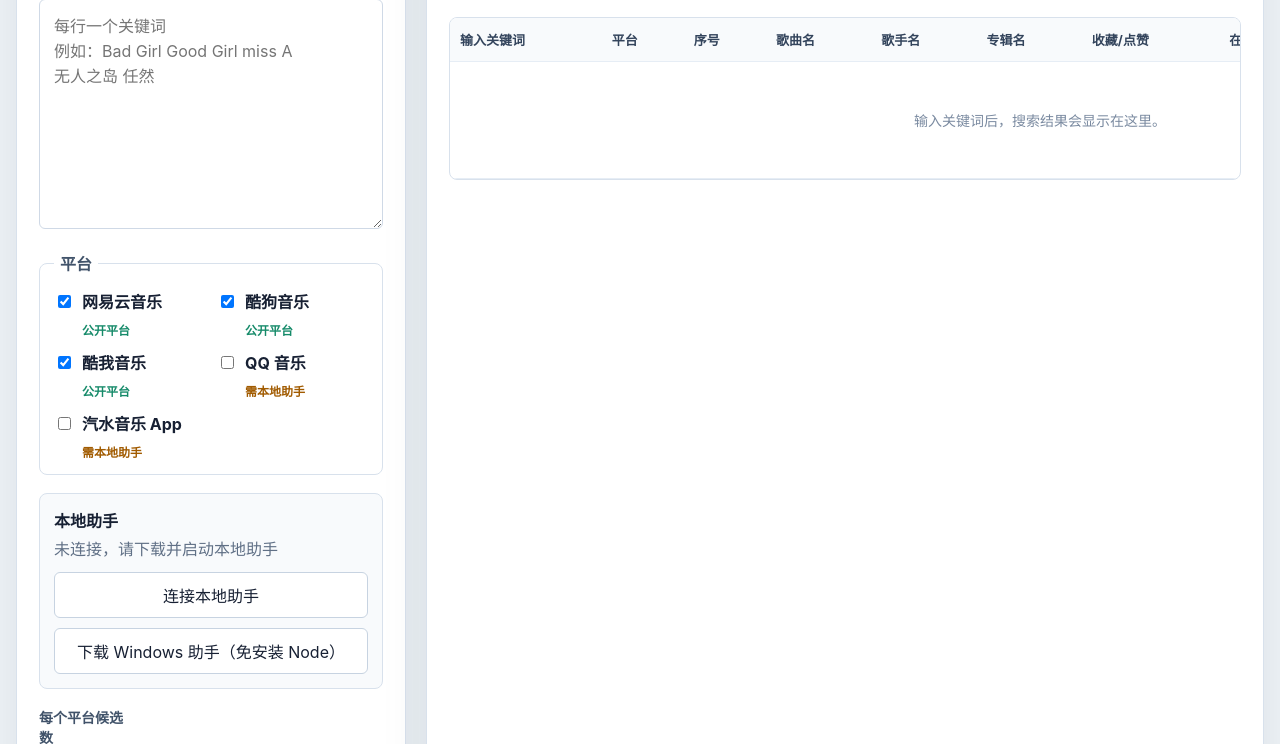
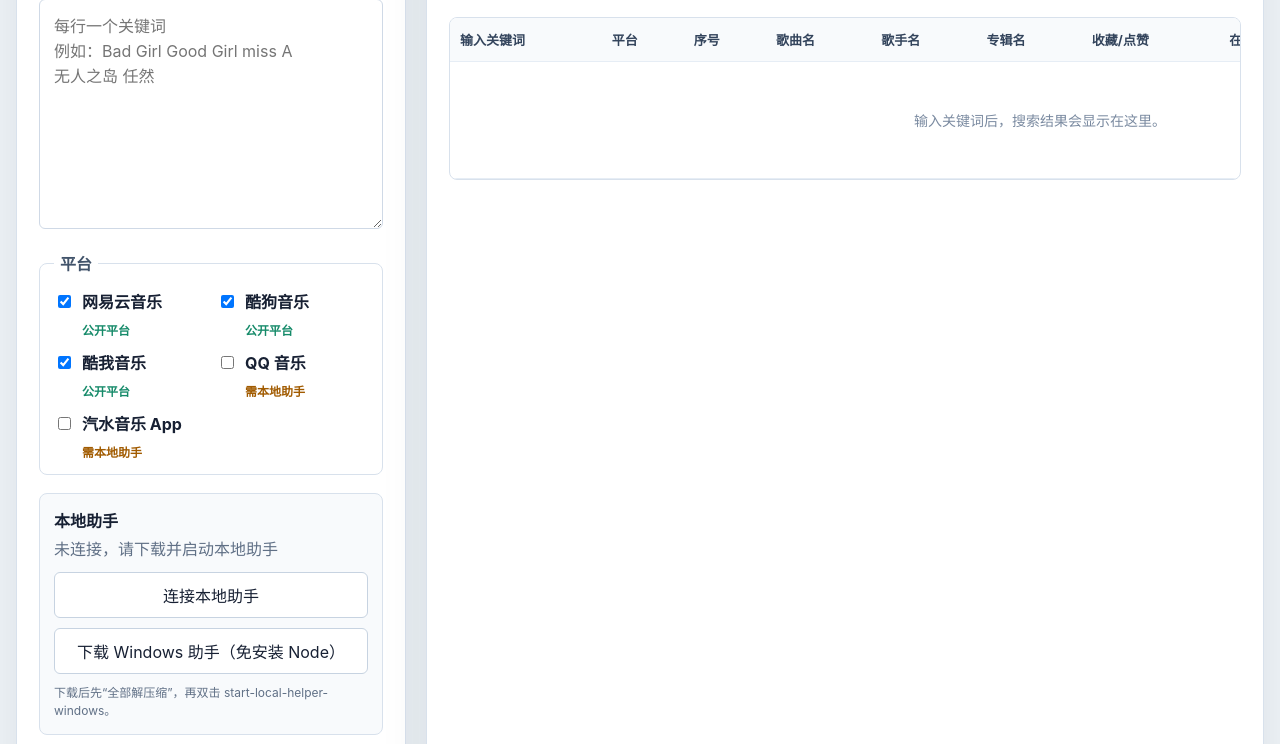
Before and after one commit to dd19960120/music-link-filler-cloud-hybrid, a website: page web/index.html in a window 1280 px wide. Shown: the part 208-952 px from the top of the page. Drawn offline with Linux system fonts and the light colour scheme; no server answers.

Commit message:
Add extract-first guard for Windows helper

```diff
--- a/web/index.html
+++ b/web/index.html
@@ -35,6 +35,7 @@
           <div class="helper-actions">
             <button id="checkHelperButton" type="button">连接本地助手</button>
             <a class="download-link" href="./downloads/local-helper-windows.zip">下载 Windows 助手（免安装 Node）</a>
+            <span class="helper-hint">下载后先“全部解压缩”，再双击 start-local-helper-windows。</span>
           </div>
         </section>
 
--- a/web/styles.css
+++ b/web/styles.css
@@ -188,6 +188,12 @@ input:focus {
   gap: 10px;
 }
 
+.helper-hint {
+  color: #607086;
+  font-size: 12px;
+  line-height: 1.5;
+}
+
 .controls {
   display: grid;
   grid-template-columns: 95px 1fr;
```
Also changed, not shown: 1 other file.
